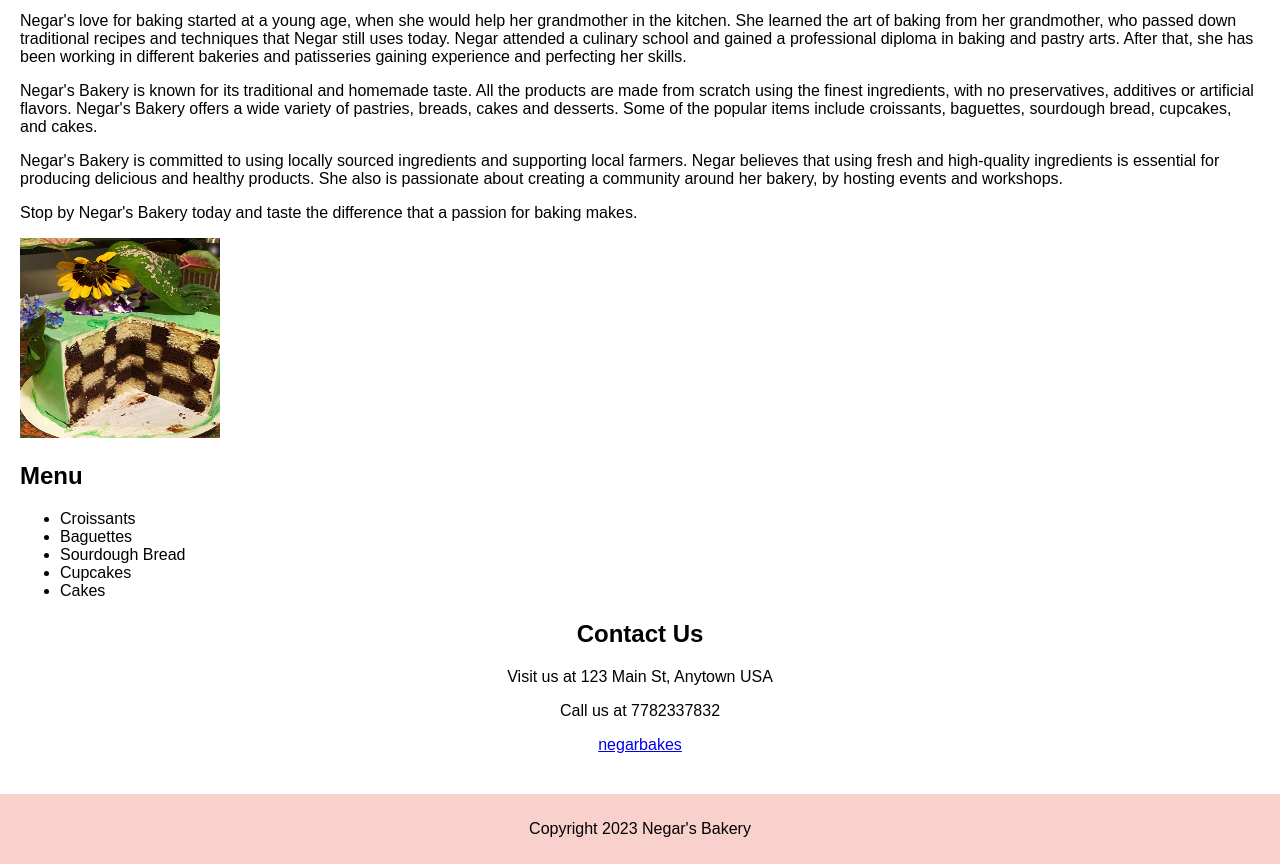
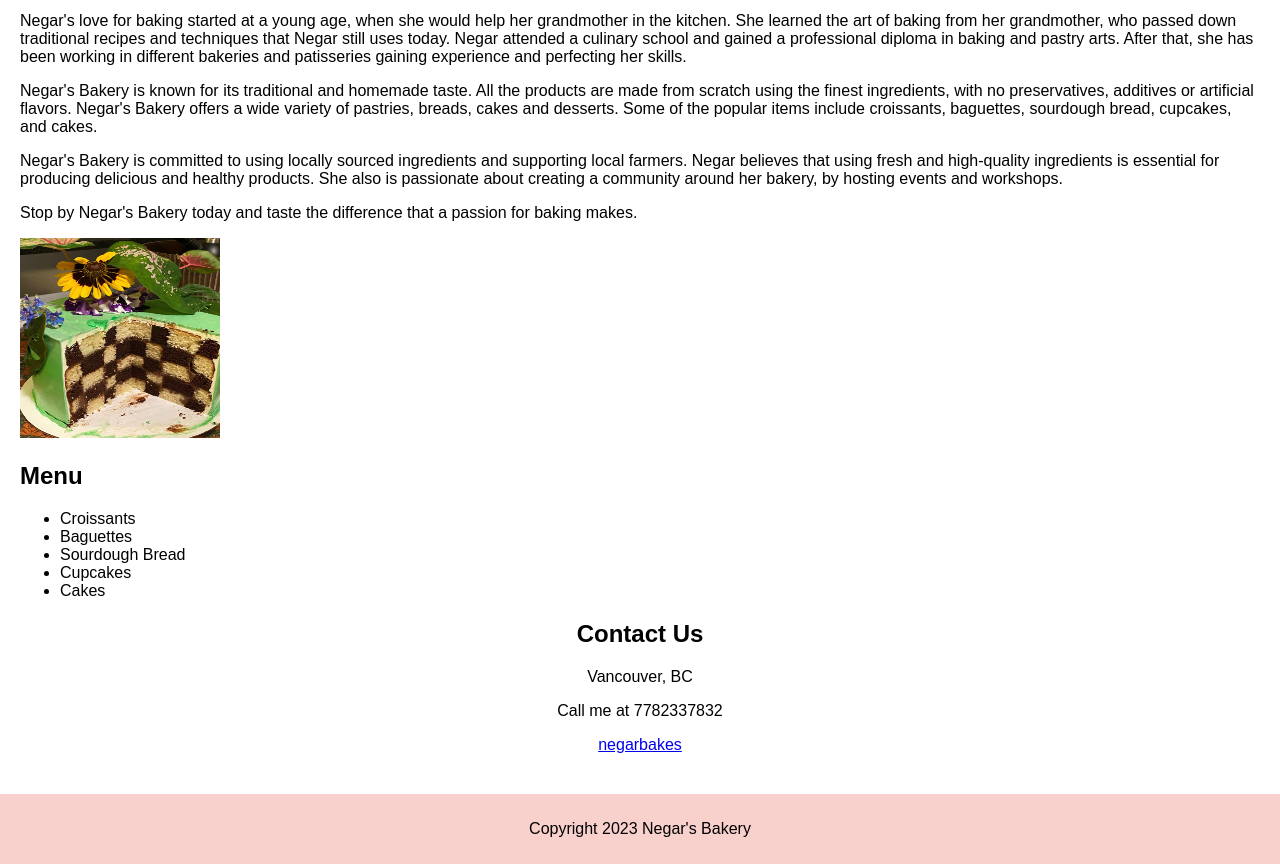
Before and after one commit to Negarbakes/negarbakes.github.io, a plain HTML site: page index.html in a window 1280 px wide. Shown: the part 223-1087 px from the top of the page. Drawn offline with Linux system fonts and the light colour scheme.

Commit message:
Update index.html

```diff
--- a/index.html
+++ b/index.html
@@ -63,8 +63,8 @@ setInterval(showNextImage, 3000);  // Show the next image every 3 seconds
     </section>
     <section id="contact">
       <h2>Contact Us</h2>
-      <p>Visit us at 123 Main St, Anytown USA</p>
-      <p>Call us at 7782337832</p>
+      <p>Vancouver, BC</p>
+      <p>Call me at 7782337832</p>
       <p><a href="https://www.instagram.com/negarbakes/">negarbakes</a></p>
     </section>
   </main>
```
